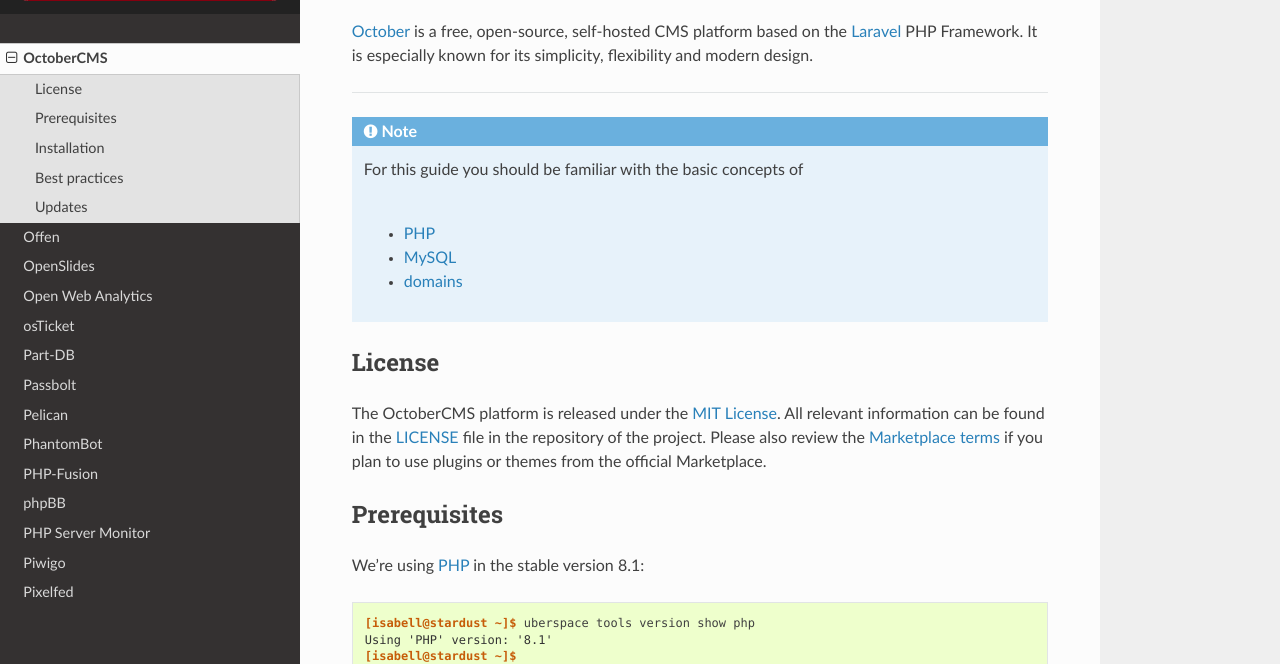
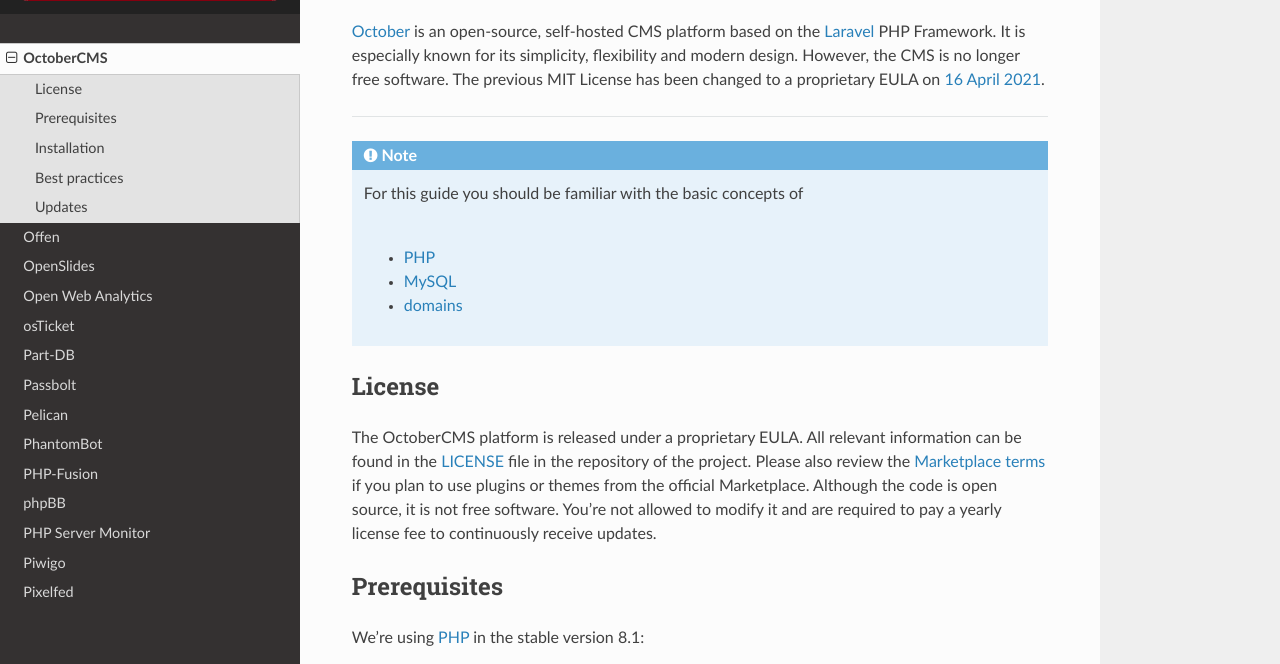
Before and after one commit to Uberspace/lab, a Sphinx documentation site: the page built from source/guide_octobercms.rst, in a window 1280 px wide and 900 px high, scrolled down 544 px, cut to the strip 236-900 px from the top of the window. Built offline with Sphinx 7.4.7 and the Read the Docs theme 2.0.0, drawn with Linux system fonts in a browser that asks for light colours.

Commit message:
[octoberCMS] OctoberCMS is no longer free software

```diff
--- a/source/guide_octobercms.rst
+++ b/source/guide_octobercms.rst
@@ -17,7 +17,9 @@
 
 .. tag_list::
 
-October_ is a free, open-source, self-hosted CMS platform based on the Laravel_ PHP Framework. It is especially known for its simplicity, flexibility and modern design.
+October_ is an open-source, self-hosted CMS platform based on the Laravel_ PHP Framework. It is especially known for its simplicity, flexibility and modern design.
+However, the CMS is no longer free software. The previous MIT License
+has been changed to a proprietary EULA on `16 April 2021`_.
 
 ----
 
@@ -30,7 +32,10 @@
 License
 =======
 
-The OctoberCMS platform is released under the `MIT License`_. All relevant information can be found in the LICENSE_ file in the repository of the project. Please also review the `Marketplace terms`_ if you plan to use plugins or themes from the official Marketplace.
+The OctoberCMS platform is released under a proprietary EULA. All relevant information can be found in the LICENSE_ file in the repository of the project. Please also review the `Marketplace terms`_ if you plan to use plugins or themes from the official Marketplace.
+Although the code is open source, it is not free software.
+You're not allowed to modify it and are required to pay a
+yearly license fee to continuously receive updates.
 
 Prerequisites
 =============
@@ -133,10 +138,10 @@
 .. _October: https://octobercms.com/
 .. _Laravel: https://laravel.com/
 .. _feed: https://github.com/octobercms/october/releases.atom
-.. _MIT License: https://opensource.org/licenses/MIT
-.. _LICENSE: https://github.com/octobercms/october/blob/master/LICENSE
+.. _LICENSE: https://github.com/octobercms/october/blob/3.x/LICENSE.md
 .. _Marketplace terms: https://octobercms.com/help/terms/marketplace
 .. _Console command list: https://octobercms.com/docs/console/commands
+.. _16 April 2021: https://github.com/octobercms/october/commit/1f1c0a3b8e2af6db9b8d7ff8f271dda4efec1a32
 
 ----
 
```
